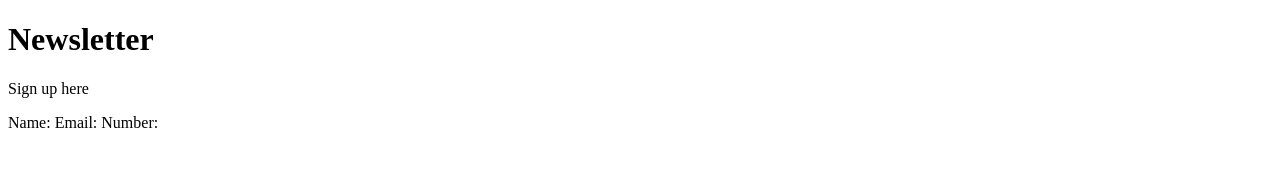
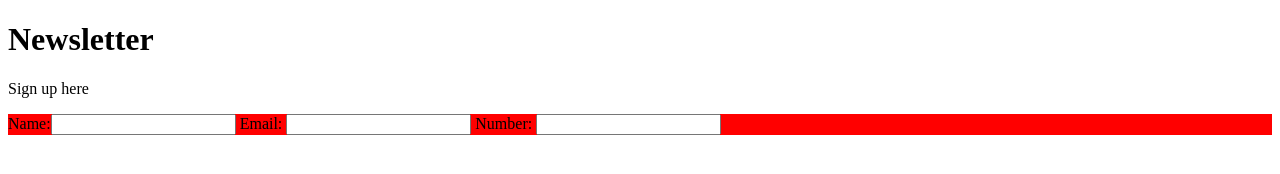
Before and after one commit to JacobArchambault/survey-form, a plain HTML site: page index.html in a window 1280 px wide. Drawn offline with Linux system fonts and the light colour scheme.

Commit message:
Add user stories in comments; add css file.

```diff
--- /dev/null
+++ b/CSS/survey.css
@@ -0,0 +1,3 @@
+form {
+    background-color: red;
+}
--- a/index.html
+++ b/index.html
@@ -2,6 +2,7 @@
 <html>
     <head>
         <meta name="viewport" content="width=device-width, initial-scale=1">
+        <link rel="stylesheet" style="text/css" href="CSS/survey.css">
     </head>
     <body>
         <header>
@@ -13,14 +14,13 @@
             <p id="description">Sign up here</p>
             <!-- User Story #3: I can see a form with id="survey-form". -->
             <form id="survey-form">
-                <!-- User Story #4: Inside the form element, I am required to enter my name in a field with id="name". -->
-
-                <label for="name" id="name-label">Name:</label>
+                <!-- DONE: User Story #4: Inside the form element, I am required to enter my name in a field with id="name". -->
+                <label id="name-label" for="name">Name:</label><input type="text"/>
                 <!-- User Story #5: Inside the form element, I am required to enter an email in a field with id="email". -->
                 <!-- User Story #6: If I enter an email that is not formatted correctly, I will see an HTML5 validation error. -->
-                <label for="email" id="email-label">Email: </label>
+                <label for="email" id="email-label">Email: </label><input type="text"/>
                 <!-- User Story #7: Inside the form, I can enter a number in a field with id="number". -->
-                <label for="number" id="number-label">Number: </label>
+                <label for="number" id="number-label">Number: </label><input type="text"/>
                 <!-- User Story #8: If I enter non-numbers in the number input, I will see an HTML5 validation error. -->
                 <!-- User Story #9: If I enter numbers outside the range of the number input, which are defined by the min and max attributes, I will see an HTML5 validation error. -->
                 <!-- User Story #10: For the name, email, and number input fields inside the form I can see corresponding labels that describe the purpose of each field with the following ids: id="name-label", id="email-label", and id="number-label". -->
```
